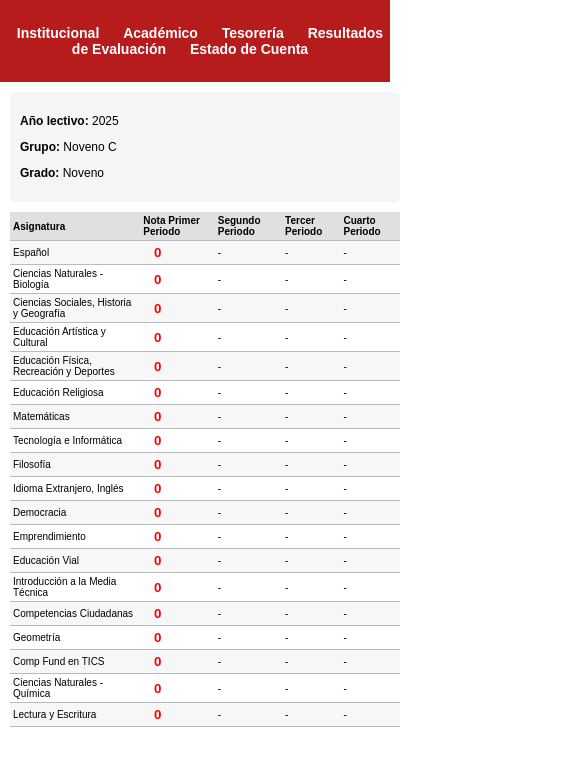
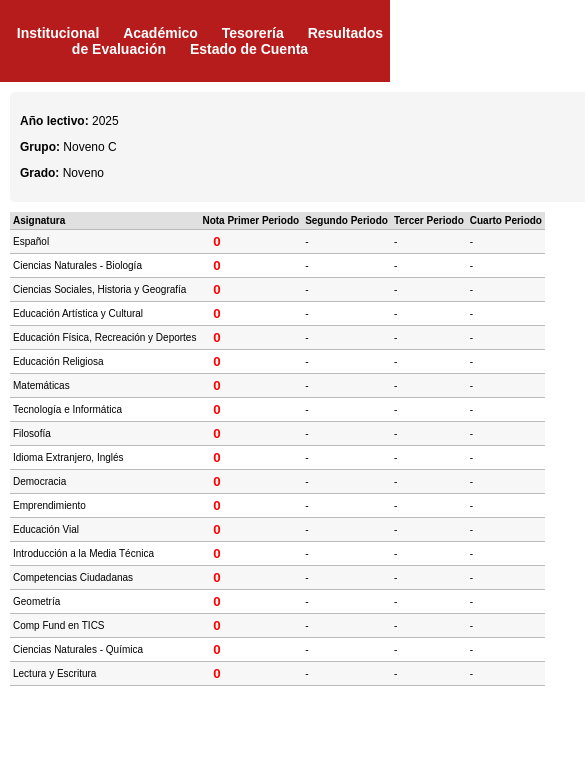
Before and after one commit to eldildopequeno/q10-notas-falsas, a plain HTML site: page evaluacion.html in a window 390 px wide. Shown: the top 766 px of the page, 585 px wide, since content can reach past the window. Drawn offline with Linux system fonts and the light colour scheme.

Commit message:
Update evaluacion.html

```diff
--- a/evaluacion.html
+++ b/evaluacion.html
@@ -10,6 +10,7 @@
             margin: 0;
             padding: 0;
             background-color: white;
+            overflow-x: auto;
         }
         .header {
             width: 100%;
@@ -27,6 +28,7 @@
         .container {
             width: 90%;
             margin: 10px auto;
+            min-width: 600px;
         }
         .info-box {
             background: #f5f5f5;
@@ -39,11 +41,13 @@
             width: 100%;
             border-collapse: collapse;
             font-size: 12px;
+            min-width: 600px;
         }
         th, td {
             padding: 5px;
             text-align: left;
             border-bottom: 1px solid #bbb;
+            white-space: nowrap;
         }
         th {
             background: #e0e0e0;
@@ -74,6 +78,9 @@
             }
             table {
                 font-size: 10px;
+                overflow-x: auto;
+                display: block;
+                white-space: nowrap;
             }
             th, td {
                 padding: 3px;
```
